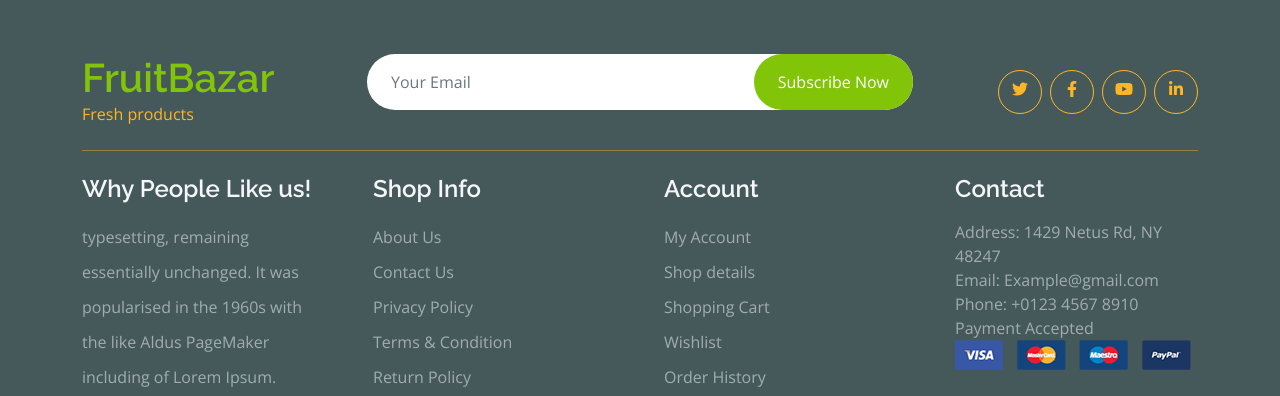
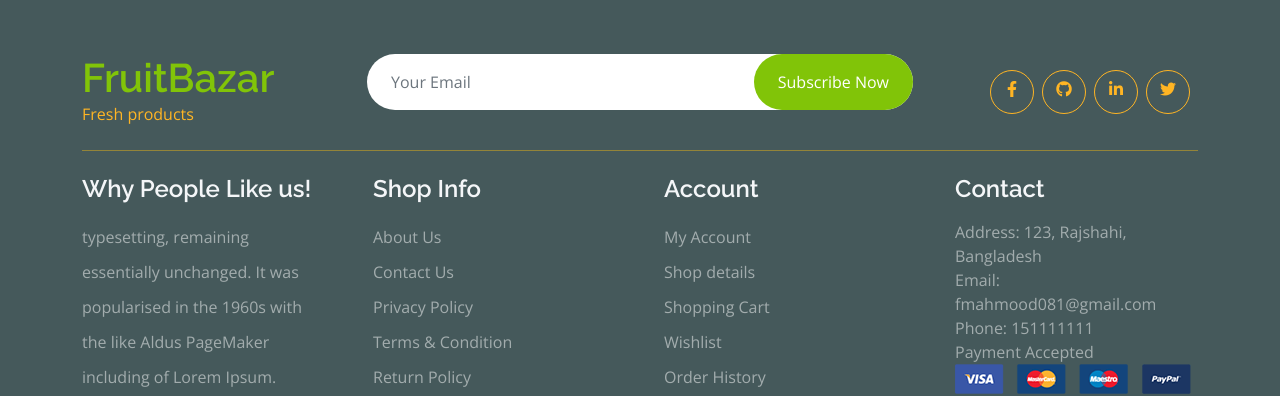
Before and after one commit to mahmoodfoysal/fruitables-client, a Vue app: page /product/1 in a window 1280 px wide. Shown: the part 2565-2961 px from the top of the page. Built offline with nearby package versions, Linux system fonts and the light colour scheme; no server answers; data requests are answered from the project's data file.

Commit message:
edit readme file and upload data

```diff
--- a/src/App.vue
+++ b/src/App.vue
@@ -29,6 +29,14 @@ export default {
       }
     });
   },
+  methods: {
+    scrollToTop() {
+      window.scrollTo({
+        top: 0,
+        behavior: 'smooth'
+      })
+    },
+  },
   created() {
     // Watch for changes in authentication state
     onAuthStateChanged(auth, (user) => {
@@ -54,8 +62,14 @@ export default {
   <Footer></Footer>
 
   <!-- Back to Top -->
-  <a href="#" class="btn btn-primary border-3 border-primary rounded-circle back-to-top"><i
-      class="fa fa-arrow-up"></i></a>
+  <button
+  @click="scrollToTop"
+  type="button"
+  class="btn btn-primary border-3 border-primary rounded-circle back-to-top">
+  <i
+  class="fa fa-arrow-up"
+  ></i>
+  </button>
 
 </template>
 
--- a/src/components/pages/Products/Products.vue
+++ b/src/components/pages/Products/Products.vue
@@ -1,7 +1,7 @@
 <script>
 import axios from 'axios';
 import ProductCard from '../ProductCard/ProductCard.vue';
-
+import { loadCategory } from '@/utlities/utlities.js';
 export default {
     name: 'Products',
     components: {
@@ -33,14 +33,23 @@ export default {
     },
     methods: {
         async loadCategory() {
-            try {
-                const result = await axios.get('http://localhost:3000/category');
-                this.categoryData = result.data;
-                // console.log(result.data);
-            } catch (error) {
+        try {
+            const categoryData = await loadCategory();
+            this.categoryData = categoryData;
+        } catch (error) {
+            console.error("Error loading category:", error);
+        }
+    },
+        // async loadCategory() {
+        //     try {
+        //         const result = await axios.get('http://localhost:3000/category');
+        //         this.categoryData = result.data;
+        //         // console.log(result.data);
+        //     } catch (error) {
 
-            }
-        },
+        //     }
+        // },
+
         async loadProducts() {
             try {
                 const result = await axios.get('http://localhost:3000/products');
--- a/src/components/shared/Footer/Footer.vue
+++ b/src/components/shared/Footer/Footer.vue
@@ -24,10 +24,10 @@ export default {
                 </div>
                 <div class="col-lg-3">
                     <div class="d-flex justify-content-end pt-3">
-                        <a class="btn  btn-outline-secondary me-2 btn-md-square rounded-circle" href=""><i class="fab fa-twitter"></i></a>
-                        <a class="btn btn-outline-secondary me-2 btn-md-square rounded-circle" href=""><i class="fab fa-facebook-f"></i></a>
-                        <a class="btn btn-outline-secondary me-2 btn-md-square rounded-circle" href=""><i class="fab fa-youtube"></i></a>
-                        <a class="btn btn-outline-secondary btn-md-square rounded-circle" href=""><i class="fab fa-linkedin-in"></i></a>
+                        <a target="_blank" class="btn btn-outline-secondary me-2 btn-md-square rounded-circle" href="https://www.facebook.com/foysal.mahmood.1/"><i class="fab fa-facebook-f"></i></a>
+                        <a target="_blank" class="btn btn-outline-secondary me-2 btn-md-square rounded-circle" href="https://github.com/mahmoodfoysal"><i class="fab fa-github"></i></a>
+                        <a target="_blank" class="btn btn-outline-secondary btn-md-square rounded-circle me-2" href="https://www.linkedin.com/in/foysalmahmood/"><i class="fab fa-linkedin-in"></i></a>
+                        <a target="_blank" class="btn btn-outline-secondary btn-md-square rounded-circle me-2" href="https://twitter.com/mahmoodfoysal"><i class="fab fa-twitter"></i></a>
                     </div>
                 </div>
             </div>
@@ -66,9 +66,9 @@ export default {
             <div class="col-lg-3 col-md-6">
                 <div class="footer-item">
                     <h4 class="text-light mb-3">Contact</h4>
-                    <p>Address: 1429 Netus Rd, NY 48247</p>
-                    <p>Email: Example@gmail.com</p>
-                    <p>Phone: +0123 4567 8910</p>
+                    <p>Address: 123, Rajshahi, Bangladesh</p>
+                    <p>Email: fmahmood081@gmail.com</p>
+                    <p>Phone: 151111111</p>
                     <p>Payment Accepted</p>
                     <img src="/src/assets/img/payment.png" class="img-fluid" alt="">
                 </div>
--- /dev/null
+++ b/src/utlities/utlities.js
@@ -0,0 +1,34 @@
+import axios from "axios";
+
+export const loadCategory = async (result) => {
+    try {
+        const result = await axios.get('http://localhost:3000/category');
+        // this.categoryData = result.data;
+        return result.data;
+        // console.log(result.data);
+    } catch (error) {
+
+    }
+    console.log(result)
+};
+
+
+export const loadProducts = async () => {
+    try {
+        const result = await axios.get('http://localhost:3000/products');
+        const shuffledProducts = this.shuffleArray(result.data); // Shuffle the array
+        // this.productsData = shuffledProducts;
+    }
+    catch (error) {
+        console.error('Error loading products:', error);
+    }
+};
+
+export const shuffleArray = (array) => {
+    // Fisher-Yates (aka Knuth) Shuffle Algorithm
+    for (let i = array.length - 1; i > 0; i--) {
+        const j = Math.floor(Math.random() * (i + 1));
+        [array[i], array[j]] = [array[j], array[i]];
+    }
+    return array;
+};
```
Also changed, not shown: 1 other file (tests, documents, lock files or other folders). Lines whose indentation alone changed are shown as unchanged.
